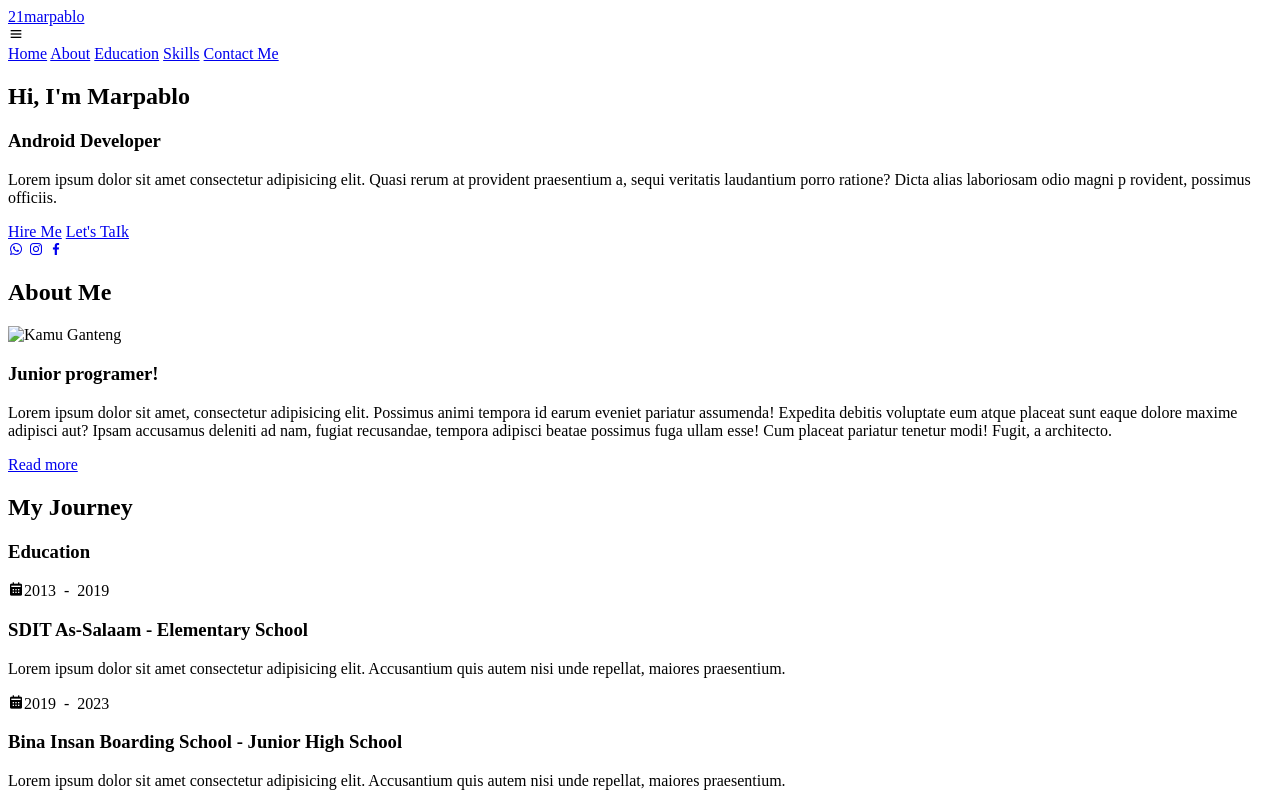
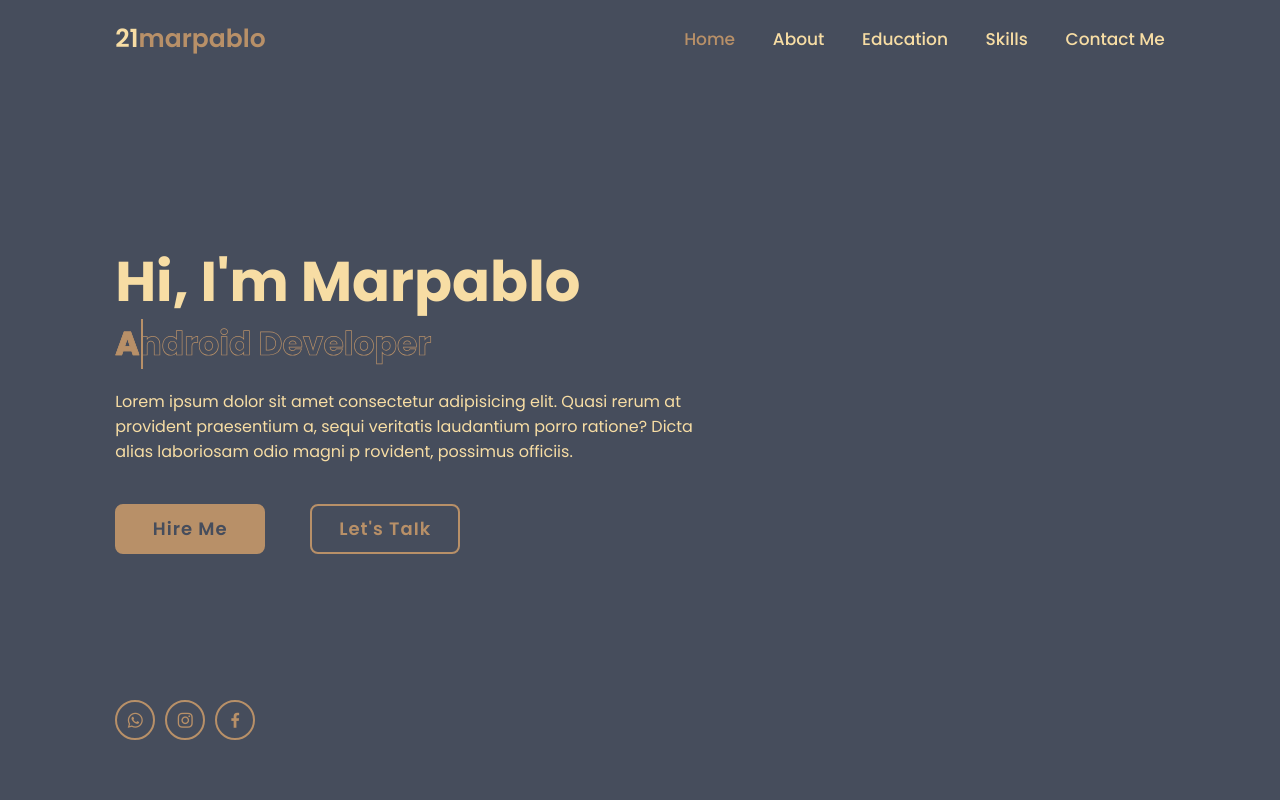
Before and after one commit to 21adia/maroportofolio, a plain HTML site: page index.html in a window 1280 px wide. Shown: the top 800 px of the page. Drawn offline with nearby package versions, Linux system fonts and the light colour scheme.

Commit message:
first commit

```diff
--- a/index.html
+++ b/index.html
@@ -6,7 +6,7 @@
     <meta name="viewport" content="width=device-width, initial-scale=1.0">
     <link rel="logo" href="Photo/logoatas.png">
     <title>Marpablo</title>
-    <link rel="stylesheet" href="Porto2.css">
+    <link rel="stylesheet" href="style.css">
 
     <!-- box icons -->
     <link href='https://unpkg.com/boxicons@2.1.4/css/boxicons.min.css' rel='stylesheet'>
```
